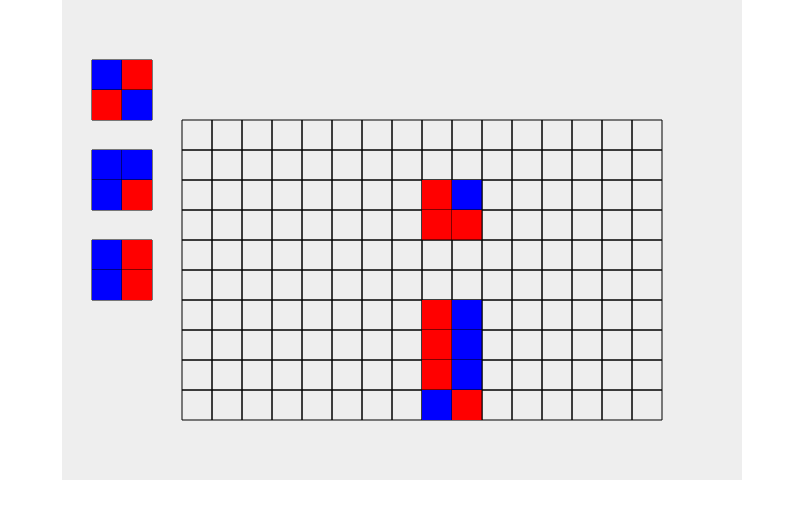
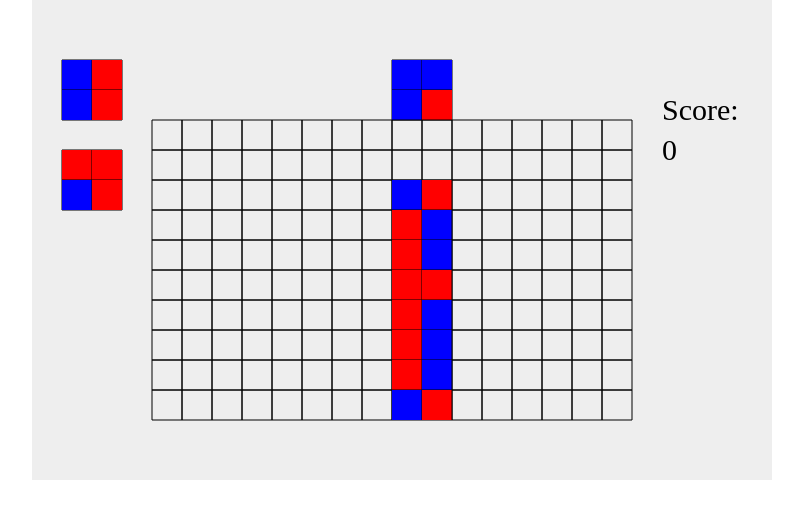
Before and after one commit to S-Cardenas/Lumines, a plain HTML site: page index.html in a window 1280 px wide. Shown: the whole page, without its empty margins (238-1041 px from the left). Drawn offline with Linux system fonts and the light colour scheme.

Commit message:
score shows up

```diff
--- a/bundle.js
+++ b/bundle.js
@@ -56,6 +56,7 @@
 	function init() {
 	  ctx.clearRect(0, 0, canvas.width, canvas.height);
 
+	  field.drawScore();
 	  field._populateNextBricks();
 	  field.createNewBrick();
 	  field._addBrickToField();
@@ -64,7 +65,7 @@
 	  field.autoMoveBricks();
 	}
 
-	setInterval(init, 200);
+	setInterval(init, 150);
 
 
 /***/ },
@@ -86,6 +87,7 @@
 	  this.activeBrick = undefined;
 	  this.nextBricks = [];
 	  this.spacePressed = false;
+	  this.score = 0;
 	  let ctx = canvas.getContext('2d');
 
 	  //Initialize the field as empty
@@ -151,6 +153,24 @@
 	        ctx.closePath();
 	      }
 	    }
+	  };
+
+	  //draw the score
+	  this.drawScore = function() {
+	    //draw the score title
+	    ctx.beginPath();
+	    ctx.font = "30px serif";
+	    ctx.fillStyle = 'black';
+	    ctx.fillText('Score:', 630, 120);
+	    ctx.closePath();
+
+	    //draw the score value
+	    ctx.beginPath();
+	    ctx.font = "30px serif";
+	    ctx.fillStyle = 'black';
+	    ctx.fillText(this.score, 630, 160);
+	    ctx.closePath();
+
 	  };
 
 	  //Create a new active brick if there is none
@@ -223,13 +243,16 @@
 
 	  // delete blocks that have been marked for deletion
 	  this._deleteBlocks = function() {
+	    let tempScore = 0;
 	    for (let i = 2; i < this.height; i++) {
 	      for (let j = 0; j < this.width; j++) {
 	        if (this.grid[i][j].markedForDeletion) {
+	          tempScore += 1;
 	          this.grid[i][j] = 0;
 	        }
 	      }
 	    }
+	    this.score += tempScore * (tempScore / 4);
 	  };
 
 	}
@@ -261,7 +284,6 @@
 	    }
 	  }
 
-
 	  this.autoMove = function(grid) {
 	    //check condition for moving a block
 	    //first check bottom blocks, then top blocks
@@ -272,25 +294,19 @@
 	    for (let i = 0; i < order.length; i++) {
 	      let block = this.all[order[i]];
 	      if (this._atBottom(block) || this._blockBeneath(block, grid, 1)) {continue;}
-	      else if (!this.spacePressed) {
-	        this._updateGrid(block, grid, 1);
-	      }
+	      else if (!this.spacePressed) {this._updateGrid(block, grid, 1);}
 	      else if (this.spacePressed) {
 	        if (!this._moveBelowBottom(block, 3)) {
 	          if (this._blockBeneath(block, grid, 3)) {
 	            this._updateGrid(block, grid, 2);
 	          }
-	          else {
-	            this._updateGrid(block, grid, 3);
-	          }
+	          else {this._updateGrid(block, grid, 3);}
 	        }
 	        else if(this._moveBelowBottom(block, 3)) {
 	          if (this._blockBeneath(block, grid, 3)) {
 	            this._updateGrid(block, grid, 2);
 	          }
-	          else {
-	            this._updateGrid(block, grid, 4);
-	          }
+	          else {this._updateGrid(block, grid, 4);}
 	        }
 	      }
 	    }
@@ -302,13 +318,8 @@
 	    let order = [1, 3, 0, 2];
 	    for (let i = 0; i < order.length; i++) {
 	      let block = this.all[order[i]];
-	      if (this._atBottom(block)) {
-	        continue;
-	      }
-	      else if (!this._blockBeneath(block, grid, 1)) {
-
-	        return false;
-	      }
+	      if (this._atBottom(block)) {continue;}
+	      else if (!this._blockBeneath(block, grid, 1)) {return false;}
 	    }
 	    return true;
 	  };
@@ -335,9 +346,7 @@
 
 	  //check if the blocks are split
 	  this._brickSplit = function(grid) {
-	    if (this.all[1].y !== this.all[3].y) {
-	      return true;
-	    }
+	    if (this.all[1].y !== this.all[3].y) {return true;}
 	    return false;
 	  };
 
@@ -349,12 +358,8 @@
 
 	  // check if block is at bottom
 	  this._atBottom = function(block) {
-	    if (block.y > 10) {
-	      return true;
-	    }
-	    else {
-	      return false;
-	    }
+	    if (block.y > 10) {return true;}
+	    return false;
 	  };
 
 	// check if there is a block beneath at a distance of 'inc'
@@ -365,10 +370,7 @@
 
 	    if (limit > 11) {limit = 12;}
 	    for (let i = y + 1; i < limit; i++) {
-	      if (grid[i][x] !== 0) {
-
-	        return true;
-	      }
+	      if (grid[i][x] !== 0) {return true;}
 	    }
 	    return false;
 	  };
@@ -491,27 +493,16 @@
 	  this.active = true;
 	  this.markedForDeletion = false;
 
-
-
 	  //Move block on each rendering
 	  this._autoMove = function(grid) {
 	    if (!this._stoppedMoving(grid)) {
 	      if (!this._moveBelowBottom(4)) {
-
-	        if (this._blockBeneath(grid, 4)) {
-	          this._updateGrid(grid, 2);
-	        }
-	        else {
-	          this._updateGrid(grid, 3);
-	        }
+	        if (this._blockBeneath(grid, 4)) {this._updateGrid(grid, 2);}
+	        else {this._updateGrid(grid, 3);}
 	      }
 	      else if (this._moveBelowBottom(4)) {
-	        if (this._blockBeneath(grid, 4)) {
-	          this._updateGrid(grid, 2);
-	        }
-	        else {
-	          this._updateGrid(grid, 4);
-	        }
+	        if (this._blockBeneath(grid, 4)) {this._updateGrid(grid, 2);}
+	        else {this._updateGrid(grid, 4);}
 	      }
 	    }
 	    return grid;
--- a/game.js
+++ b/game.js
@@ -10,6 +10,7 @@ document.addEventListener("keydown", field.keyDownHandler.bind(field), false);
 function init() {
   ctx.clearRect(0, 0, canvas.width, canvas.height);
 
+  field.drawScore();
   field._populateNextBricks();
   field.createNewBrick();
   field._addBrickToField();
@@ -18,4 +19,4 @@ function init() {
   field.autoMoveBricks();
 }
 
-setInterval(init, 200);
+setInterval(init, 150);
--- a/index.html
+++ b/index.html
@@ -9,7 +9,7 @@
     </style>
   </head>
   <body>
-    <canvas id="myCanvas" width="680" height="480"></canvas>
+    <canvas id="myCanvas" width="740" height="480"></canvas>
     <script src="bundle.js"></script>
   </body>
 </html>
```
Also changed, not shown: block.js (+4 -15 lines), bricks.js (+9 -30 lines), field.js (+22 -0 lines), trial.js (deleted, +0 -14 lines).
